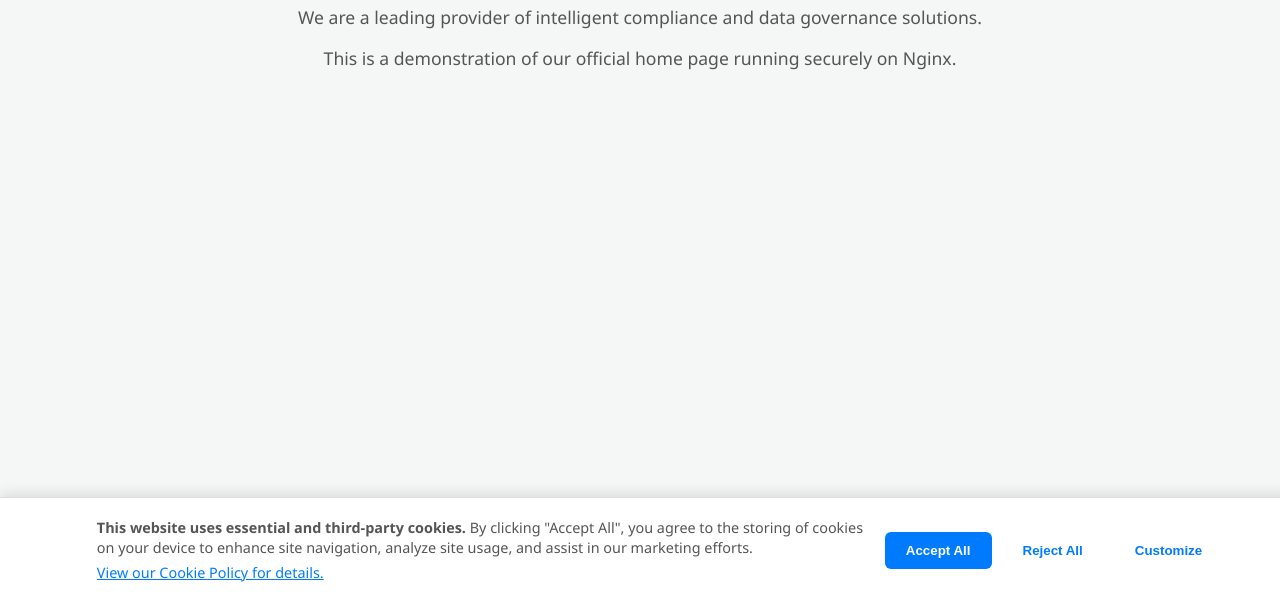
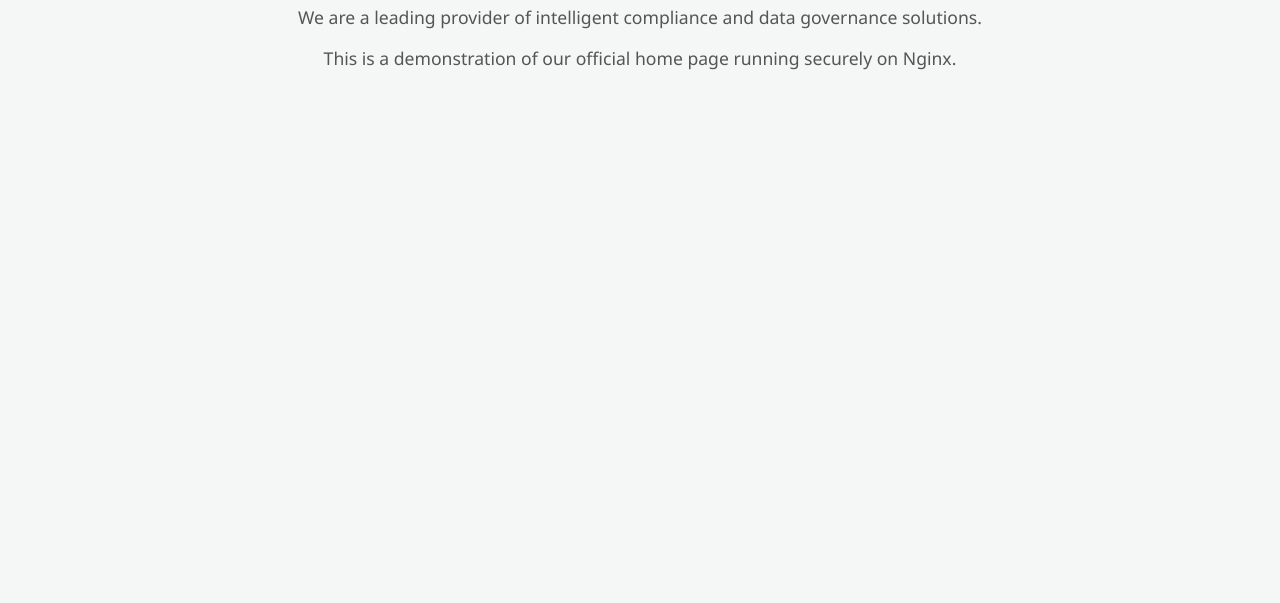
Before and after one commit to rustitha/repo, a plain HTML site: page index.html in a window 1280 px wide. Shown: the part 197-800 px from the top of the page. Drawn offline with Linux system fonts and the light colour scheme.

Commit message:
Update index.html to banner

```diff
--- a/index.html
+++ b/index.html
@@ -97,7 +97,7 @@
         <p>This is a demonstration of our official home page running securely on Nginx.</p>
     </div>
 
-    <div class="consent-banner" id="cookie-banner">
+    <!-- <div class="consent-banner" id="cookie-banner">
         <div class="consent-banner-text">
             <p><strong>This website uses essential and third-party cookies.</strong> By clicking "Accept All", you agree to the storing of cookies on your device to enhance site navigation, analyze site usage, and assist in our marketing efforts.</p>
             <p style="margin-top: 5px;"><a href="#" style="color: #007bff;">View our Cookie Policy for details.</a></p>
@@ -107,7 +107,7 @@
             <button class="secondary-btn" onclick="handleConsent('reject')">Reject All</button>
             <button class="secondary-btn" onclick="handleConsent('customize')">Customize</button>
         </div>
-    </div>
+    </div> -->
 
     <!-- <script>
         function handleConsent(action) {
```
